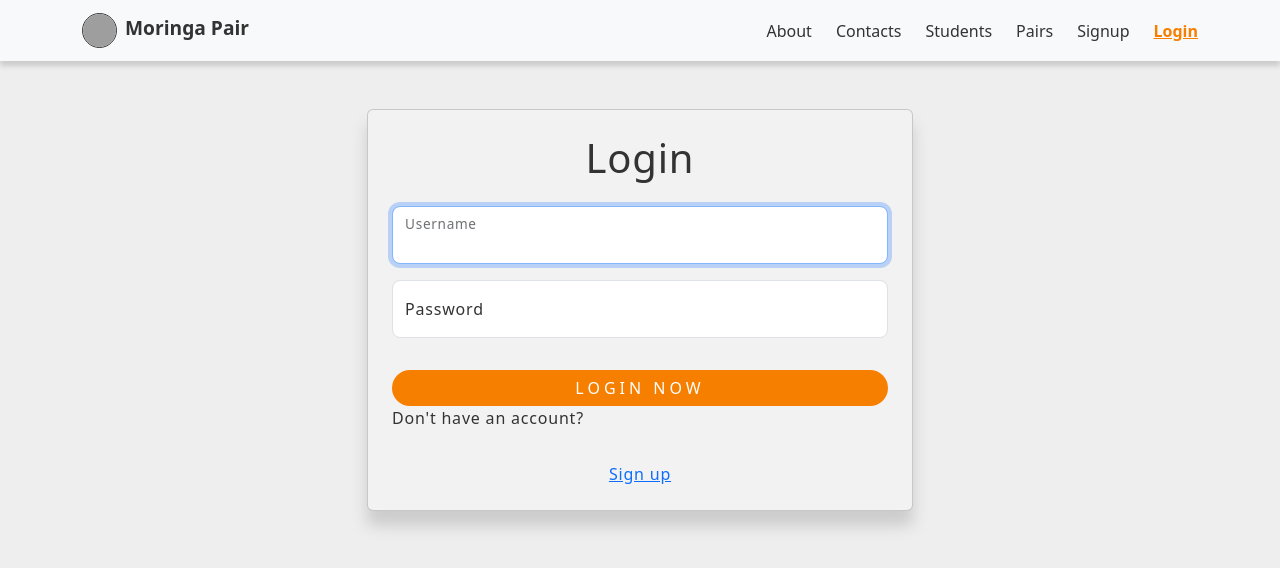
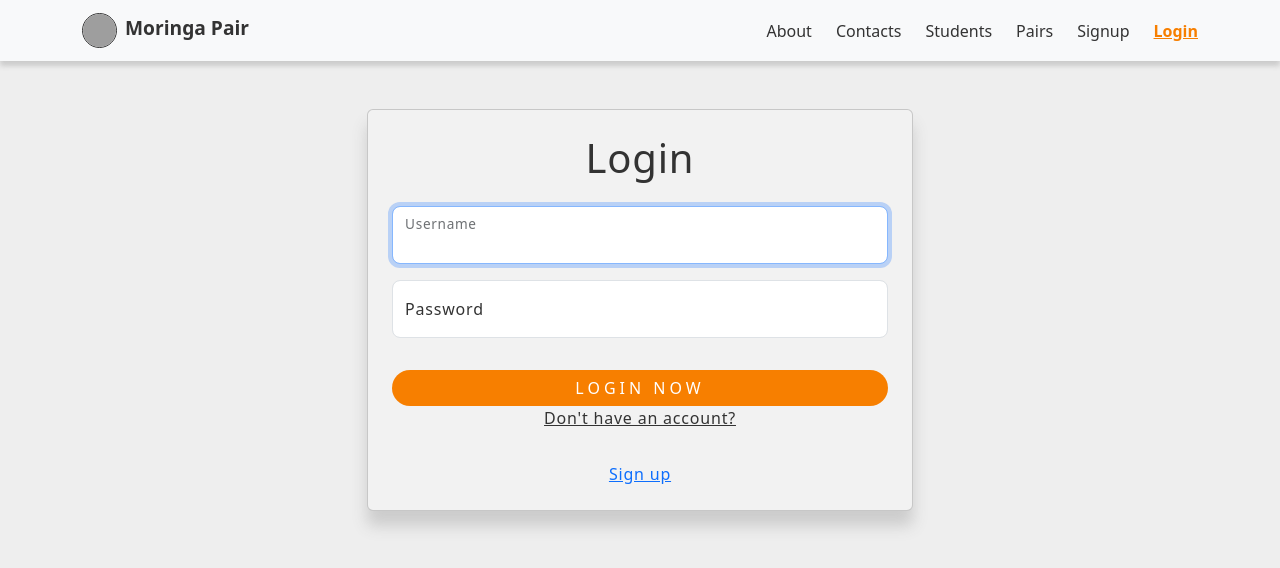
Before and after one commit to alexander784/MoringaPair, a React (Create React App) app in the folder client/: page /login in a window 1280 px wide. Shown: the top 568 px of the page. Built offline with nearby package versions, Linux system fonts and the light colour scheme; grey boxes are pictures that could not be loaded.

Commit message:
Customize login

```diff
--- a/client/src/pages/Login.jsx
+++ b/client/src/pages/Login.jsx
@@ -118,7 +118,7 @@ const Login = () => {
               </Button>
               <ToastContainer />
             </Form>
-            <p>Don't have an account?</p>
+            <p style={{textDecoration: "Underline", textAlign: "center"}}>Don't have an account?</p>
 
             <div className="text-center mt-3">
               <Link to="/signup">Sign up</Link>
--- a/client/src/pages/SignUp.jsx
+++ b/client/src/pages/SignUp.jsx
@@ -175,7 +175,7 @@ const SignUp = () => {
               <ToastContainer />
             </Form>
 
-            <p>Already have an account?</p>
+            <p style={{textDecoration: "Underline", textAlign: "center"}}>Already have an account?</p>
 
             <div className="text-center mt-3">
               <Link to="/login">Sign in</Link>
```
